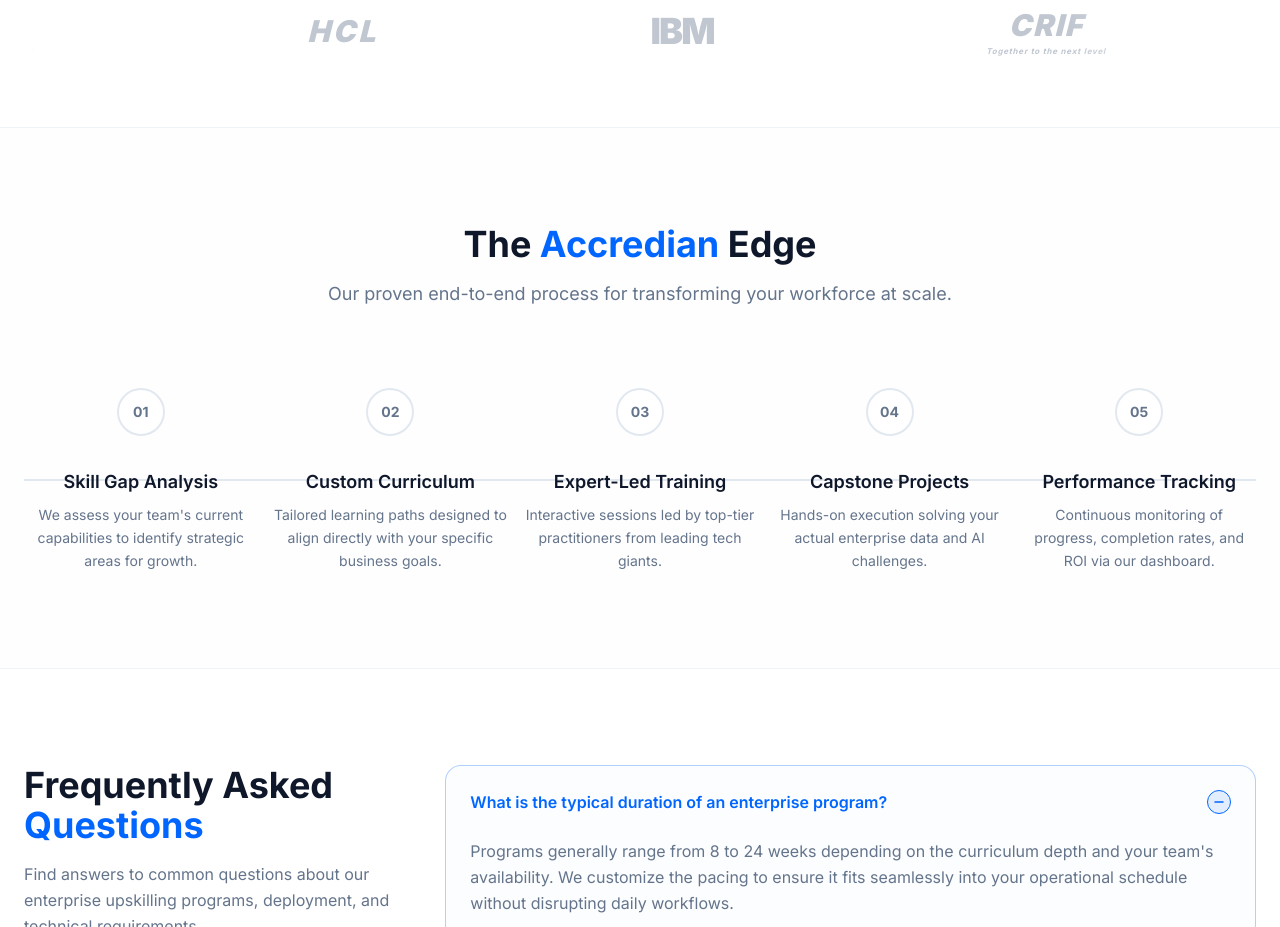
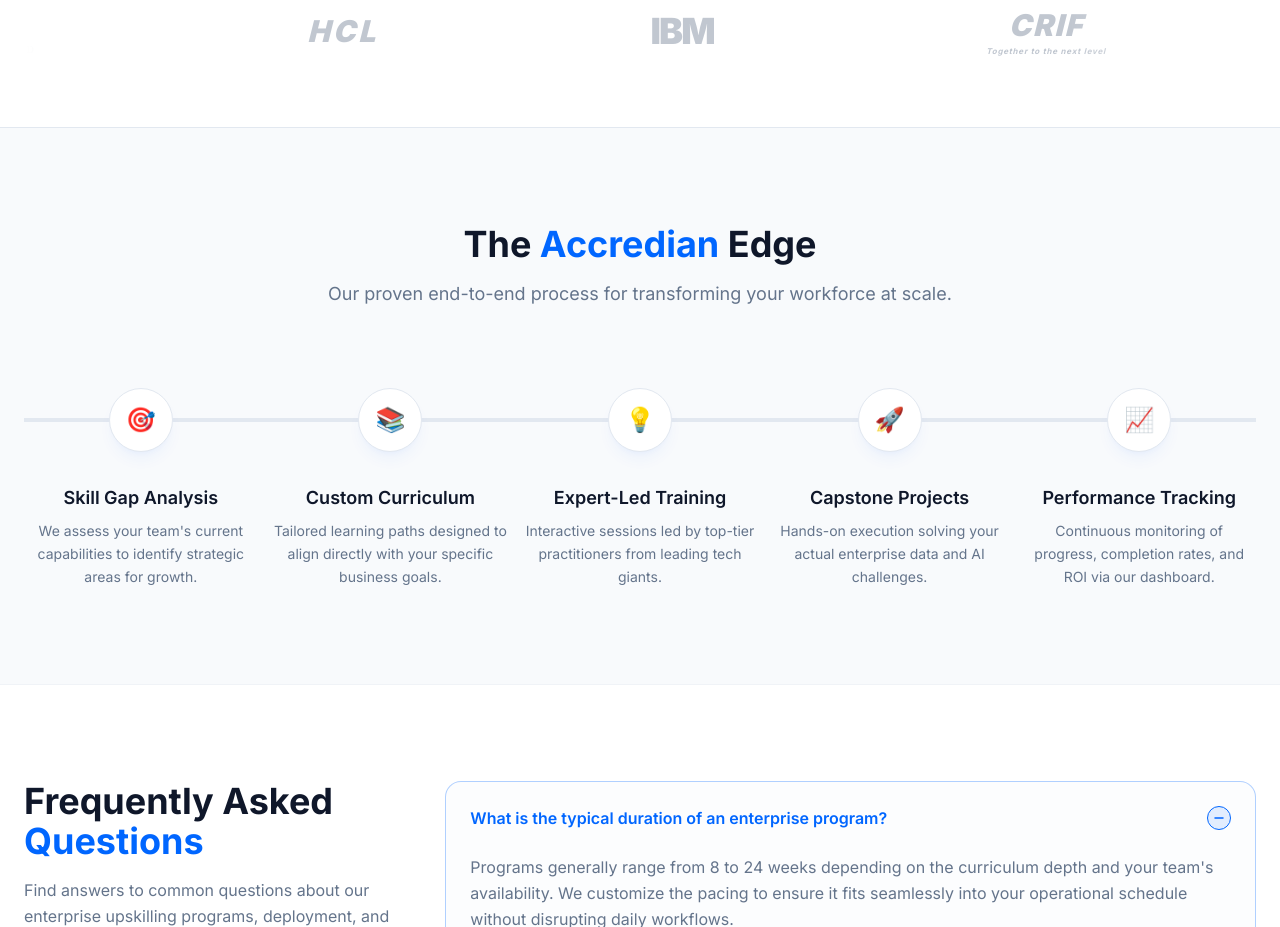
Before and after one commit to JhaSourav07/accredian-enterprise-redesign, a Next.js app: page / in a window 1280 px wide. Shown: the part 2160-3087 px from the top of the page. Built offline with nearby package versions, Linux system fonts and the light colour scheme.

Commit message:
feat: update timeline component with icons and refined styling

```diff
--- a/src/components/sections/Timeline.tsx
+++ b/src/components/sections/Timeline.tsx
@@ -1,37 +1,41 @@
 import React from 'react';
 
-// We use placeholder data here that fits the Enterprise Upskilling theme.
 const TIMELINE_STEPS = [
   {
     id: '01',
     title: 'Skill Gap Analysis',
     description: 'We assess your team\'s current capabilities to identify strategic areas for growth.',
+    icon: '🎯',
   },
   {
     id: '02',
     title: 'Custom Curriculum',
     description: 'Tailored learning paths designed to align directly with your specific business goals.',
+    icon: '📚',
   },
   {
     id: '03',
     title: 'Expert-Led Training',
     description: 'Interactive sessions led by top-tier practitioners from leading tech giants.',
+    icon: '💡',
   },
   {
     id: '04',
     title: 'Capstone Projects',
     description: 'Hands-on execution solving your actual enterprise data and AI challenges.',
+    icon: '🚀',
   },
   {
     id: '05',
     title: 'Performance Tracking',
     description: 'Continuous monitoring of progress, completion rates, and ROI via our dashboard.',
+    icon: '📈',
   }
 ];
 
 export function Timeline() {
   return (
-    <section className="py-24 bg-surface/20 border-t border-border/50 overflow-hidden">
+    <section className="py-24 bg-surface border-t border-border overflow-hidden">
       <div className="max-w-7xl mx-auto px-6">
 
         {/* Header */}
@@ -48,22 +52,20 @@ export function Timeline() {
         <div className="relative">
 
           {/* THE LINE */}
-          {/* Desktop: Horizontal Line */}
-          <div className="hidden md:block absolute top-1/2 left-0 w-full h-0.5 bg-border -translate-y-1/2 z-0" />
-          {/* Mobile: Vertical Line */}
-          <div className="block md:hidden absolute left-6 top-0 w-0.5 h-full bg-border z-0" />
+          <div className="hidden md:block absolute top-8 left-0 w-full h-1 bg-border -translate-y-1/2 z-0" />
+          <div className="block md:hidden absolute left-[31px] top-0 w-1 h-full bg-border z-0" />
 
           {/* The Steps Grid */}
           <div className="relative z-10 flex flex-col md:flex-row justify-between gap-12 md:gap-4">
-            {TIMELINE_STEPS.map((step, index) => (
+            {TIMELINE_STEPS.map((step) => (
               <div
                 key={step.id}
                 className="group relative flex md:flex-col items-start md:items-center gap-6 md:gap-8 w-full md:w-1/5"
               >
 
                 {/* Node (The Circle) */}
-                <div className="flex-shrink-0 w-12 h-12 rounded-full bg-background border-2 border-border flex items-center justify-center text-sm font-bold text-muted group-hover:border-accent group-hover:text-accent group-hover:shadow-[0_0_15px_rgba(59,130,246,0.5)] transition-all duration-300 relative z-10">
-                  {step.id}
+                <div className="flex-shrink-0 w-16 h-16 rounded-full bg-white border border-border flex items-center justify-center text-2xl shadow-lg shadow-accent/5 group-hover:border-accent group-hover:scale-110 transition-all duration-300 relative z-10">
+                  {step.icon}
                 </div>
 
                 {/* Content */}
@@ -76,9 +78,6 @@ export function Timeline() {
                   </p>
                 </div>
 
-                {/* Alternating connection dot (Desktop only, aesthetic touch) */}
-                <div className={`hidden md:block absolute top-[22px] w-2 h-2 rounded-full bg-border transition-colors group-hover:bg-accent ${index % 2 === 0 ? '-bottom-10' : '-top-10'}`} />
-
               </div>
             ))}
           </div>
```
